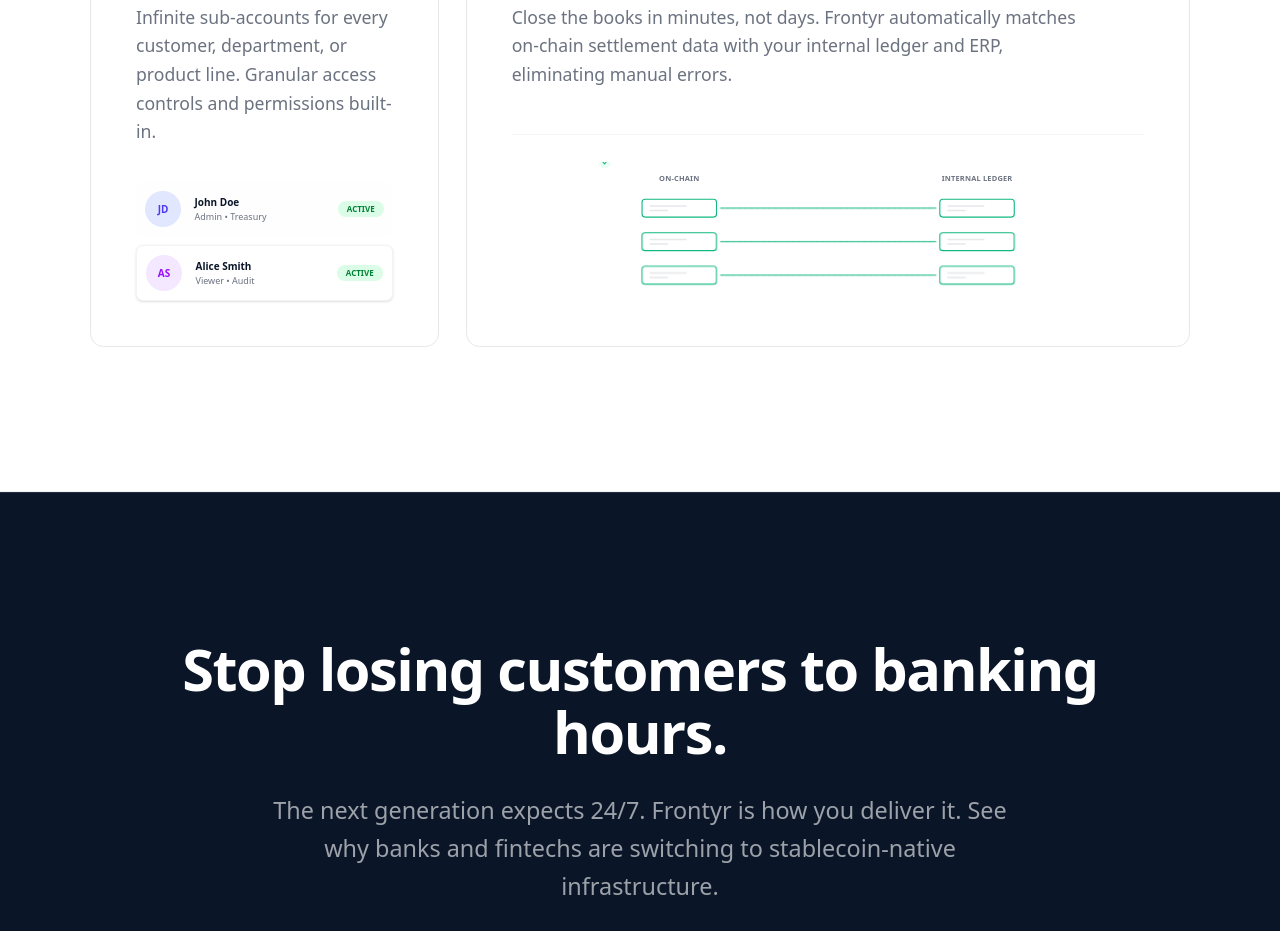
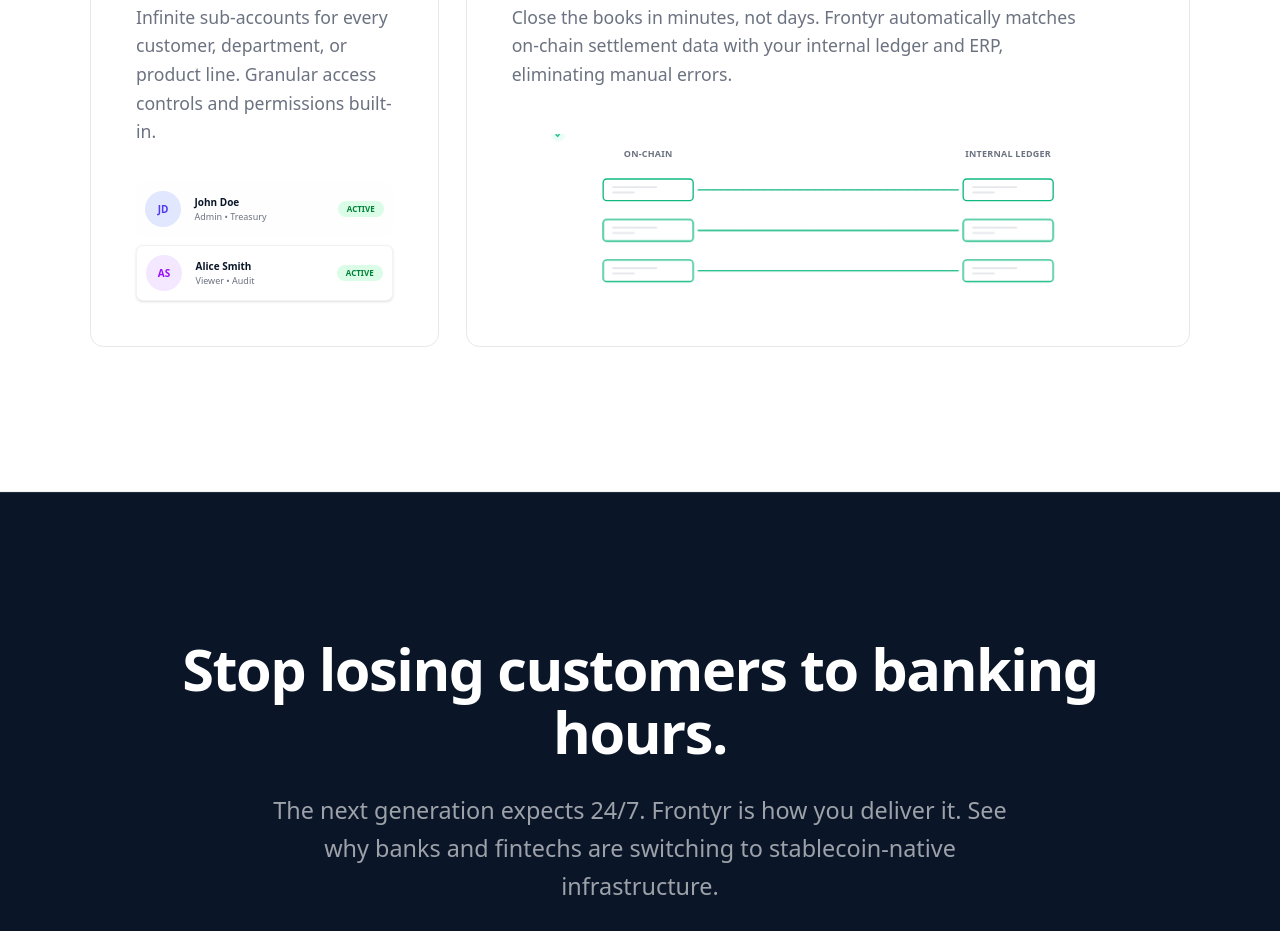
Before and after one commit to swedishfrenchpress/frontyr-website-exploration, a Next.js app: page / in a window 1280 px wide. Shown: the part 3740-4671 px from the top of the page. Built offline with nearby package versions, Linux system fonts and the light colour scheme.

Commit message:
reconcile animation fixes.

```diff
--- a/app/components/Features.tsx
+++ b/app/components/Features.tsx
@@ -599,7 +599,7 @@
                     </p>
                 </div>
 
-                <div className="mt-10 h-36 w-full relative flex items-center border-t border-border/40 pt-6 overflow-hidden">
+                <div className="mt-10 h-36 w-full relative flex items-center overflow-hidden">
                   <ReconciliationAnimation />
                 </div>
              </div>
--- a/app/components/ReconciliationAnimation.tsx
+++ b/app/components/ReconciliationAnimation.tsx
@@ -100,6 +100,7 @@
 
               {/* Dot / Pulse */}
               <circle
+                cx="-20" cy="-20" // Start off-screen to prevent artifacts
                 r="3"
                 fill="#10B981"
                 filter="url(#glow-green-dot)"
```
